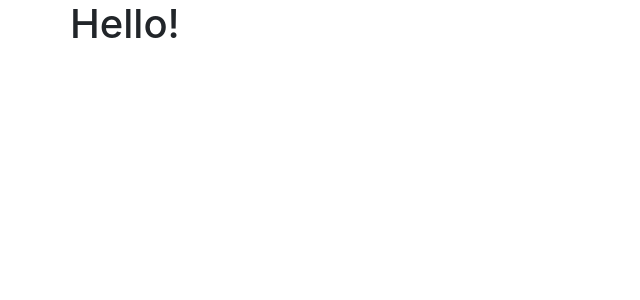
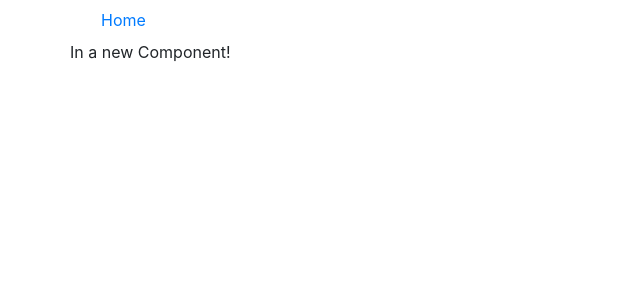
Before and after one commit to regdata/reactjs_basics, a React (Create React App) app: page / in a window 1280 px wide. Shown: the top 300 px of the page, without its empty margins (0-640 px from the left). Built offline with nearby package versions, Linux system fonts and the light colour scheme.

Commit message:
multiple components

```diff
--- a/src/App.js
+++ b/src/App.js
@@ -1,5 +1,7 @@
 import React from 'react';
-import { render } from 'react-dom';
+
+import { Header } from './components/Header';
+import { Home } from './components/Home';
 
 class App extends React.Component {
   render() {
@@ -7,7 +9,12 @@ class App extends React.Component {
       <div className='container'>
         <div className='row'>
           <div className='col-xs-10 col-xs-offset-1'>
-            <h1>Hello!</h1>
+            <Header />
+          </div>
+        </div>
+        <div className='row'>
+          <div className='col-xs-10 col-xs-offset-1'>
+            <Home />
           </div>
         </div>
       </div>
--- /dev/null
+++ b/src/components/Header.js
@@ -0,0 +1,19 @@
+import React from 'react';
+
+export class Header extends React.Component {
+  render() {
+    return (
+      <nav className='navbar navbar-default'>
+        <div className='container'>
+          <div className='navbar-header'>
+            <ul className='nav navbar-nav'>
+              <li>
+                <a href='#'>Home</a>
+              </li>
+            </ul>
+          </div>
+        </div>
+      </nav>
+    );
+  }
+}
--- /dev/null
+++ b/src/components/Home.js
@@ -0,0 +1,11 @@
+import React from 'react';
+
+export class Home extends React.Component {
+  render() {
+    return (
+      <div>
+        <p>In a new Component!</p>
+      </div>
+    );
+  }
+}
```
